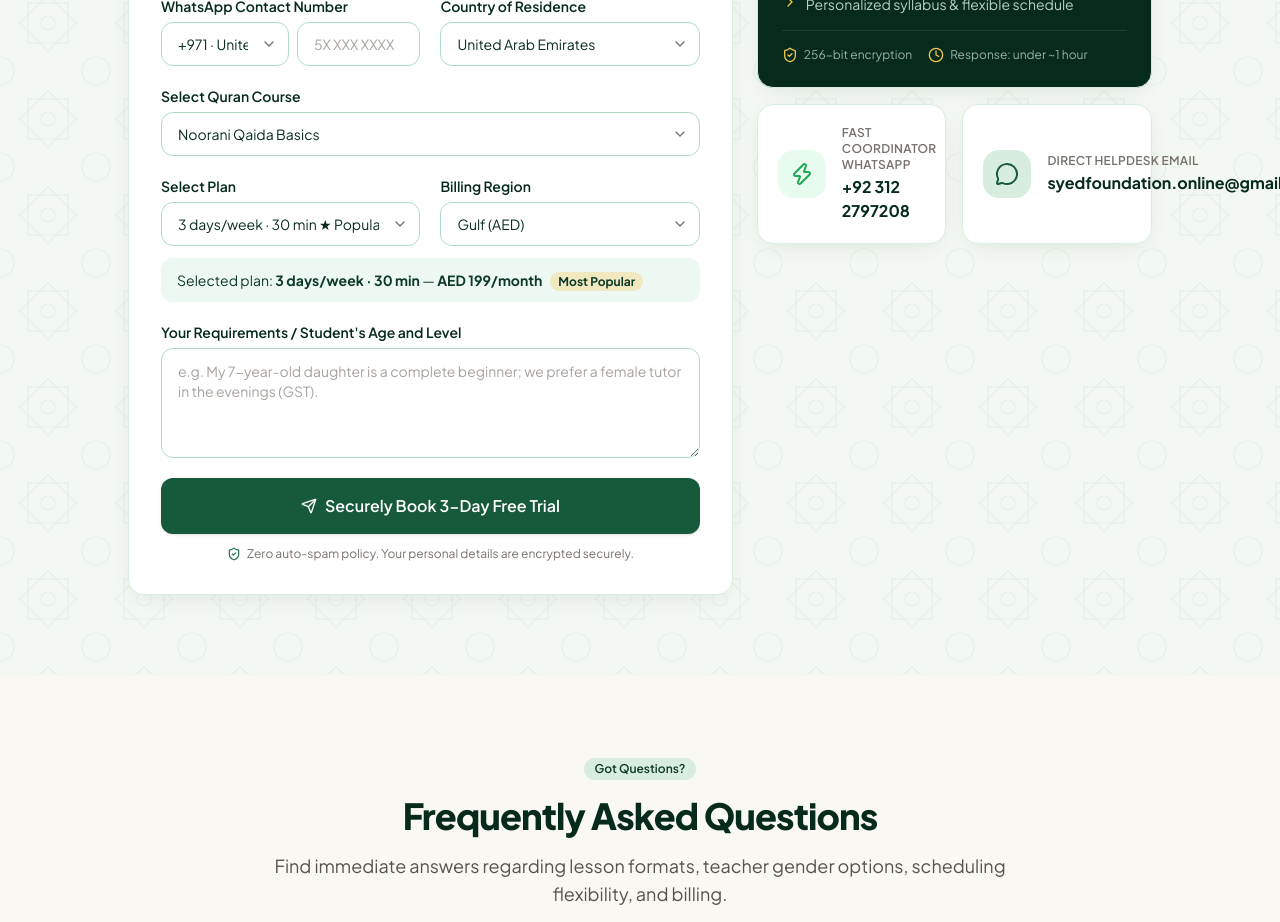
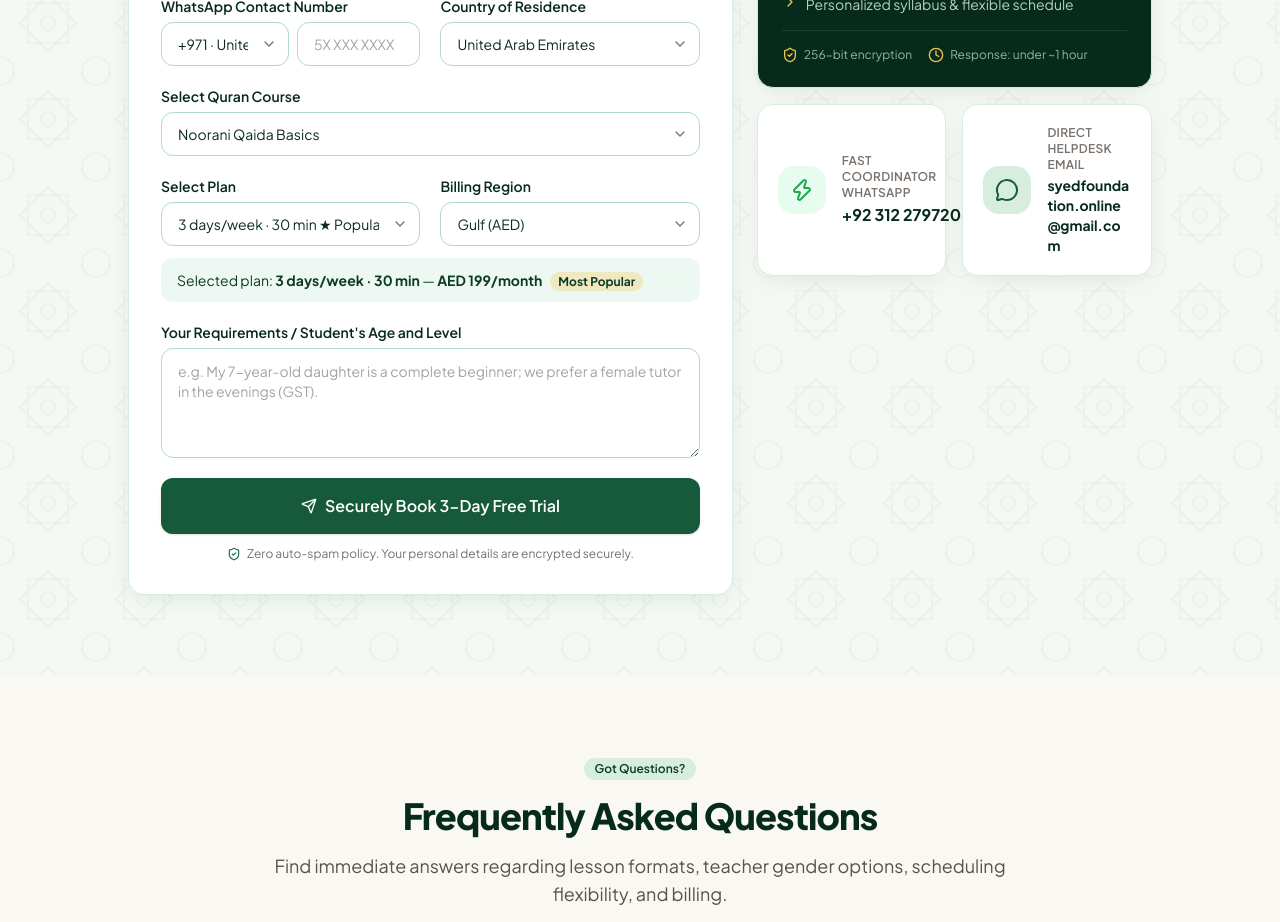
Before and after one commit to proventechnology7-cmd/Syed-Foundation-, a React (Vite) app: page / in a window 1280 px wide. Shown: the part 7880-8802 px from the top of the page. Built offline with nearby package versions, Linux system fonts and the light colour scheme.

Commit message:
Fix contact card overflow: phone nowrap, email break-all

```diff
--- a/src/components/EnrollmentForm.jsx
+++ b/src/components/EnrollmentForm.jsx
@@ -228,9 +228,9 @@ export function DirectChannels() {
         <span className="flex h-12 w-12 shrink-0 items-center justify-center rounded-2xl bg-[#25D366]/10 text-[#1da851]">
           <Zap className="h-6 w-6" />
         </span>
-        <span>
+        <span className="min-w-0 flex-1">
           <span className="block text-xs font-semibold uppercase tracking-wide text-stone-500">Fast Coordinator WhatsApp</span>
-          <span className="mt-0.5 block font-bold text-brand-950 group-hover:text-brand-700">{SITE.whatsappDisplay}</span>
+          <span className="mt-0.5 block whitespace-nowrap font-bold text-brand-950 group-hover:text-brand-700">{SITE.whatsappDisplay}</span>
         </span>
       </a>
       <a
@@ -240,9 +240,9 @@ export function DirectChannels() {
         <span className="flex h-12 w-12 shrink-0 items-center justify-center rounded-2xl bg-brand-100 text-brand-700">
           <MessageCircle className="h-6 w-6" />
         </span>
-        <span>
+        <span className="min-w-0 flex-1">
           <span className="block text-xs font-semibold uppercase tracking-wide text-stone-500">Direct Helpdesk Email</span>
-          <span className="mt-0.5 block font-bold text-brand-950 group-hover:text-brand-700">{SITE.email}</span>
+          <span className="mt-0.5 block break-all text-sm font-bold text-brand-950 group-hover:text-brand-700">{SITE.email}</span>
         </span>
       </a>
     </div>
```
